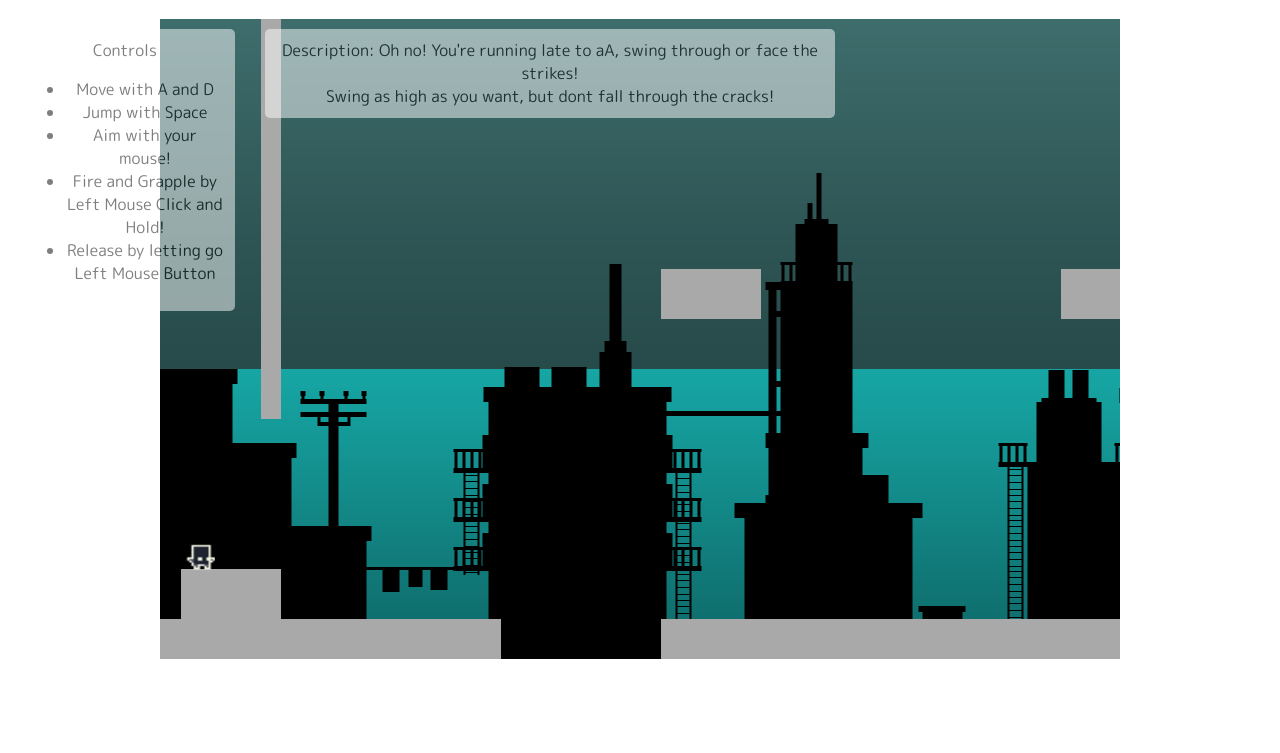
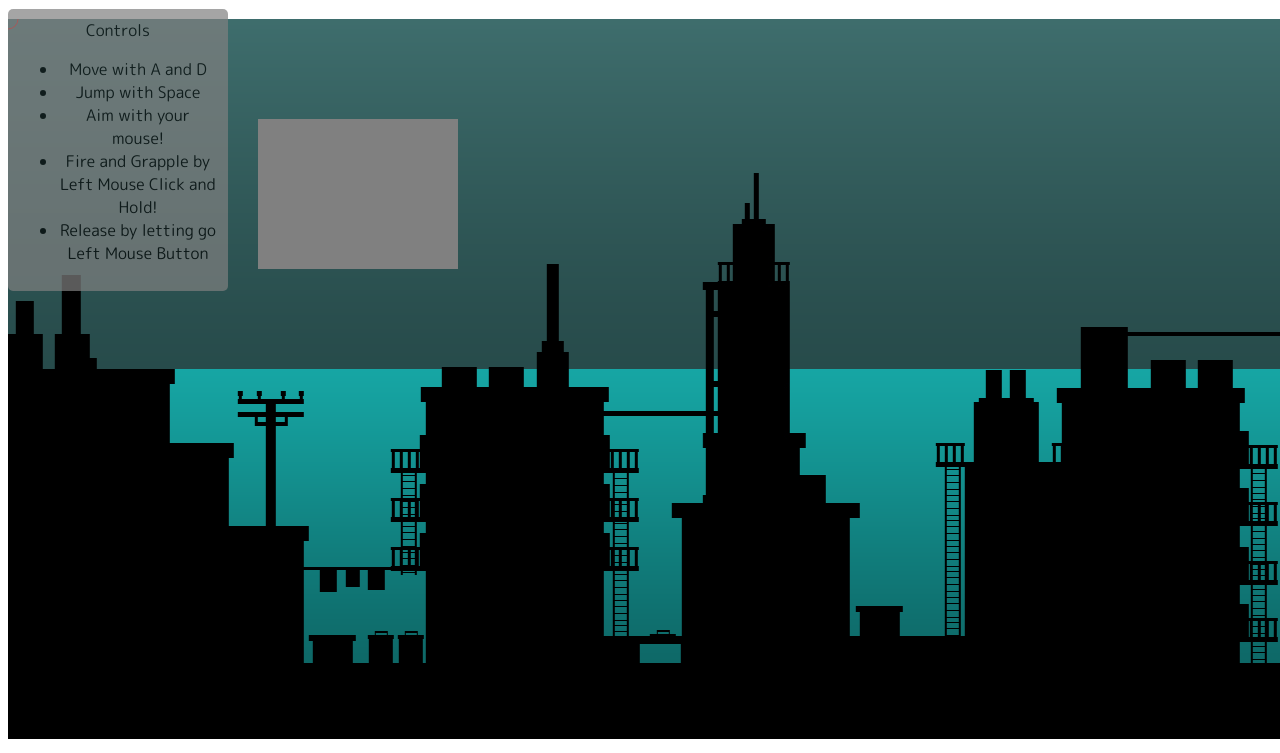
Before and after one commit to SackofCodetatoes/grapplehook, a website built with webpack: page index.html in a window 1280 px wide. Shown: the part 71-824 px from the top of the page. Before the commit the page ends 800 px from the top, so only its background shows below. Built offline with nearby package versions, Linux system fonts and the light colour scheme.

Commit message:
Add startscreen render phase

```diff
--- a/index.html
+++ b/index.html
@@ -10,8 +10,6 @@
 <div>
   <h1 class='title'>Grapple Hook</h1>
 </div>
-<canvas id="game-canvas" width='960' height='640'></canvas>
-<div class='text'>
 <div class="controls-div">
   <label>Controls</label>
   <ul>
@@ -22,6 +20,8 @@
     <li>Release by letting go Left Mouse Button</li>
   </ul>
 </div>
+<canvas id="game-canvas" width='1280' height='720'></canvas>
+<div class='text'>
   <div class="description">Description: Oh no! You're running late to aA, swing through or face the strikes! <br>Swing as high as you want, but dont fall through the cracks! </div>
 </div>
 </body>
--- a/javascript/display.js
+++ b/javascript/display.js
@@ -20,6 +20,8 @@ class Display {
     }
     this.keyBind();
     this.render = this.render.bind(this);
+    this.startRender = this.startRender.bind(this);
+    this.startScreenRender = this.startScreenRender.bind(this);
     this.getInput = this.getInput.bind(this);
     this.applyPhysics = this.applyPhysics.bind(this);
   }
@@ -52,6 +54,7 @@ class Display {
       let player = this.game.entities.newPlayer;
       this.playerInput.shootHook = true;
       this.playerInput.hookTarget = {x: event.clientX - this.game.canvas.offsetLeft, y: event.clientY - this.game.canvas.offsetTop};
+
       this.game.entities.hookPoint.x = player.x + player.x_len / 2;
       this.game.entities.hookPoint.y = player.y + player.y_len / 2;
       this.game.entities.hookPoint.target = this.playerInput.hookTarget;
@@ -204,6 +207,8 @@ class Display {
     }
 
   }
+
+
   newGame(){
     // this.game.constructor();
     this.game.init();
@@ -212,23 +217,52 @@ class Display {
   }
 
 
+  startScreenRender(canvas, context, game, mousePos, imageX){
+    // debugger
+    if(this.playerInput.shootHook){
+      this.render();
+    }
+    else {
+      context.clearRect(0, 0, canvas.attributes.width.value, canvas.attributes.height.value);
+      imageX += 0.2;
+
+      context.drawImage(game.background, imageX, 300, 4192, 1024, 0, 0, 4192, 1024);
+
+      context.fillStyle = "gray";
+      context.fillRect(250, 100, 200, 150);
+
+
+      context.beginPath();
+      context.strokeStyle = 'red';
+      context.arc(mousePos.x, mousePos.y, 10, 0, 2 * Math.PI);
+      context.stroke();
+      requestAnimationFrame(() => this.startScreenRender(canvas, context, game, mousePos, imageX));
+    }
+  }
+
+  startRender(){
+    const canvas = this.game.canvas;
+    const context = this.game.context;
+    const game = this.game;
+    const mousePos = this.playerInput.mousePos;
+
+    let imageX = 0;
+    this.startScreenRender(canvas, context, game, mousePos, imageX);
+    // requestAnimationFrame(() => this.startScreenRender(canvas, context, game, mousePos, imageX));
+  }
+
+
   render(){
     const canvas = this.game.canvas;
 
     const context = this.game.context;
     let newPlayer = this.game.entities.newPlayer;
-    let staticEntity = this.game.entities.staticEntity;
-    let move_dir = this.game.entities.move_dir;
     let entities = this.game.entities;
     let getInput = this.getInput;
     let mousePos = this.playerInput.mousePos;
-    let platforms = this.game.platforms;
     let applyPhysics = this.applyPhysics;
-    let shootHook = this.playerInput.shootHook;
-    let hookTarget = this.playerInput.hookTarget;
     let hook = this.game.entities.hook;
     let hookPoint = this.game.entities.hookPoint;
-    let ropeLen = this.playerInput.ropeLen;
     let newGame = this.newGame.bind(this);
     let game = this.game;
     let imageX = 0;
@@ -236,15 +270,10 @@ class Display {
 
     let run = setInterval(function () {
       if(newPlayer.y > 700){
-        // alert('git outa here');
         newGame();
         clearInterval(run);
       }
       context.clearRect(0, 0, canvas.attributes.width.value, canvas.attributes.height.value);
-      context.beginPath();
-      context.strokeStyle = 'red';
-      context.arc(mousePos.x, mousePos.y, 10, 0, 2* Math.PI);
-      context.stroke();
 
 
       // plain background
@@ -253,7 +282,7 @@ class Display {
 
       //city background
       // debugger
-      imageX += 0.5;
+      // imageX += 0.5;
       context.drawImage(game.background, imageX, 300, 4192, 1024, 0, 0, 4192, 1024);
 
 
@@ -271,16 +300,22 @@ class Display {
         hookPoint.x = newPlayer.x + newPlayer.x_len / 2;
         hookPoint.y = newPlayer.y + newPlayer.y_len / 2;
       }
+
+      // console.log(newPlayer.x, newPlayer.y);
       hookPoint.move();
+      // for(let i = 0; i < platforms.length; i++){
+      //   platforms[i].move();
+      // }
 
-      for(let i = 0; i < platforms.length; i++){
-        platforms[i].move();
-      }
       for(let i = 0; i < Object.values(entities).length; i++){
         if(Object.values(entities)[i].active){
           requestAnimationFrame(Object.values(entities)[i].draw);
         }
       }
+      context.beginPath();
+      context.strokeStyle = 'red';
+      context.arc(mousePos.x, mousePos.y, 10, 0, 2* Math.PI);
+      context.stroke();
 
     }, 1000 / 60);
   }
@@ -292,6 +327,6 @@ module.exports = Display;
       // if (entities.staticEntity.y > 200) {
       //   move_dir = -2;
       // } else if (entities.staticEntity.y < 100) {
-      //   move_dir = 2;
+        //   move_dir = 2;
       // }
       // entities.staticEntity.y += move_dir;
--- a/javascript/game.js
+++ b/javascript/game.js
@@ -13,6 +13,8 @@ class Game {
     this.spriteSheet;
     // this.spriteSheet.onload = draw;
   }
+
+
   init() {
     //testing purposes
     // debugger
--- a/javascript/grapplehook.js
+++ b/javascript/grapplehook.js
@@ -14,4 +14,5 @@ game.spriteSheet = spriteSheet;
 game.background = background;
 game.init();
 const testDisplay = new Display(game);
-background.onload = testDisplay.render;
+// background.onload = testDisplay.render;
+background.onload = testDisplay.startRender;
--- a/javascript/hook_point.js
+++ b/javascript/hook_point.js
@@ -37,7 +37,7 @@ class HookPoint extends GameEntity {
        this.y += this.vspd;
       }
       else if(this.collided){
-        this.x -= 1;
+        // this.x -= 1;
       }
     }
 
--- a/style/style.css
+++ b/style/style.css
@@ -13,14 +13,17 @@
   position: absolute;
   top: 80px;
   /* right: ; */
-  opacity: 0.5;
-  background: white;
+  opacity: 0.7;
+  /* background: white; */
+  background: gray;
   /* display: inline; */
 }
+
 .description {
   left: 250px;
   width: 550px;
   text-align: center;
+  display: none;
 }
 * {
   font-family: 'M PLUS Rounded 1c',
```
Also changed, not shown: javascript/bundle.js (+56 -18 lines), 1 other file. Lines whose indentation alone changed are shown as unchanged.
